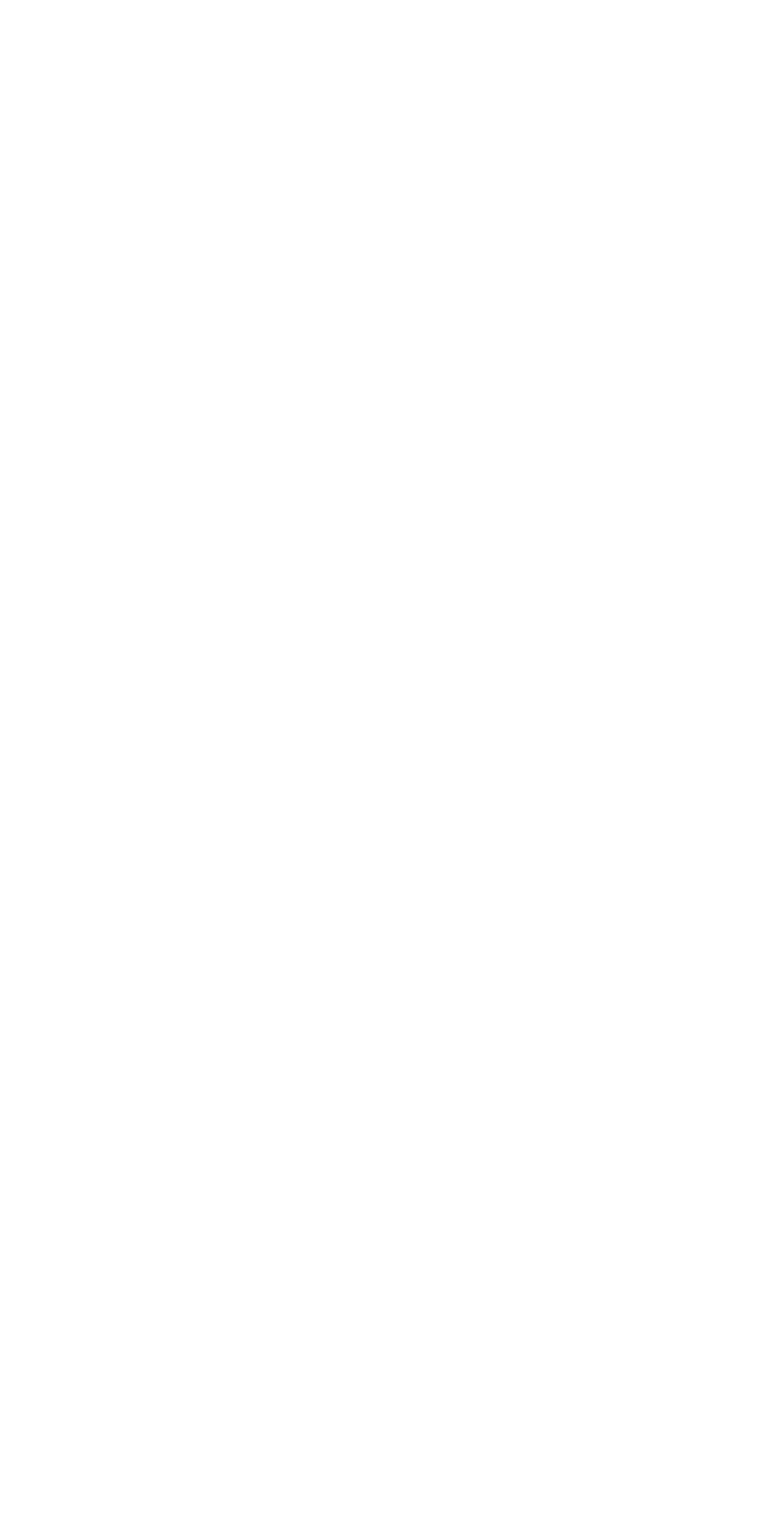
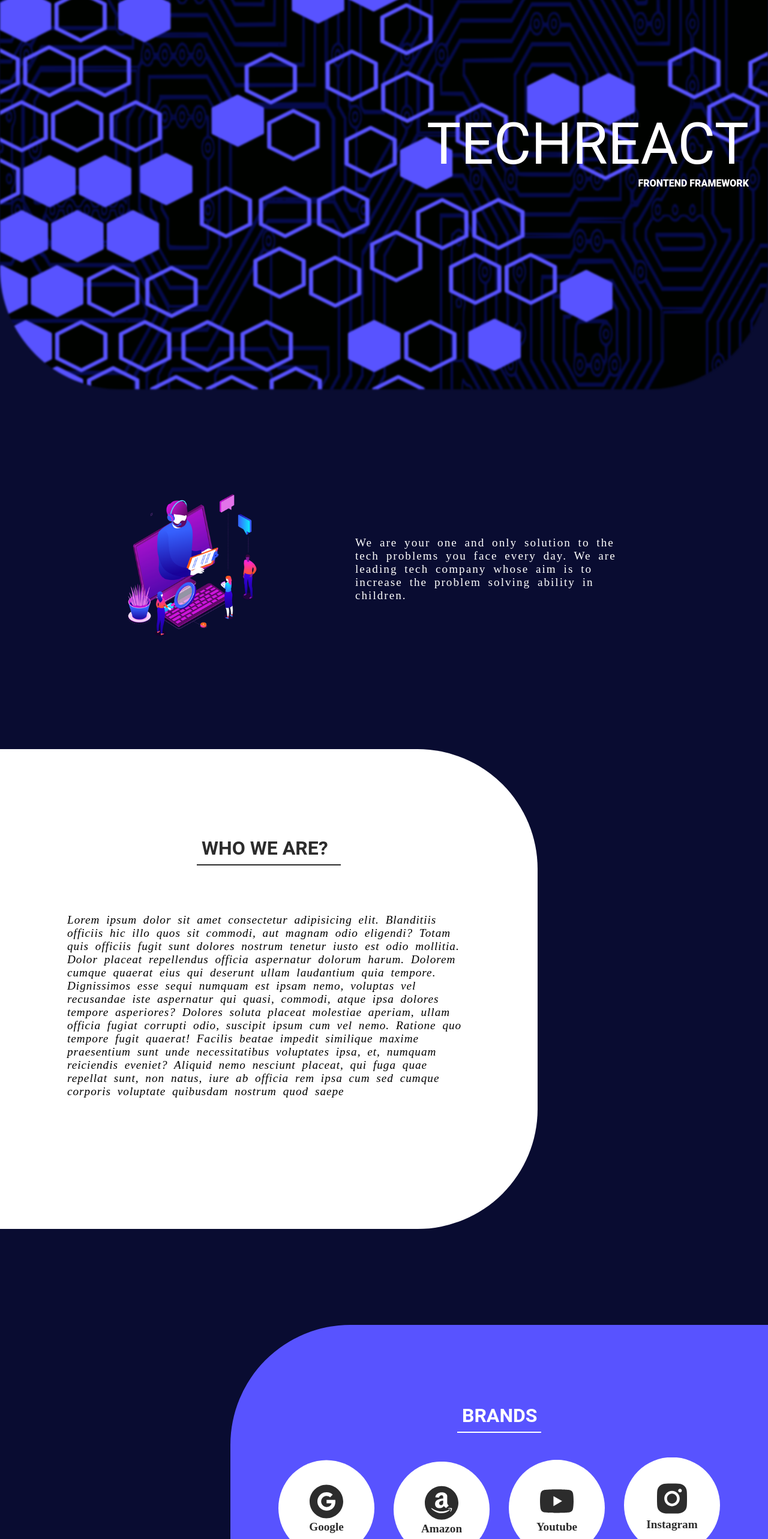
Before and after one commit to goyalh4164/React, a React (Create React App) app in the folder project1/: page / in a window 1280 px wide. Shown: the part 234-2800 px from the top of the page at 60% size. Before the commit the page ends 800 px from the top, so only its background shows below. Built offline with nearby package versions, Linux system fonts and the light colour scheme.

Commit message:
Home component done

```diff
--- a/project1/src/App.js
+++ b/project1/src/App.js
@@ -1,15 +1,17 @@
 import {BrowserRouter as Router ,Route ,Routes} from "react-router-dom"
 import Header from "./components/Header";
-
+import Home from "./components/Home";
 // styling imports
 import "./styles/app.scss"
 import "./styles/header.scss"
+import "./styles/home.scss"
+
 function App() {
   return (
     <Router>
       <Header/>
       <Routes>
-        <Route path="/" element={<div>hello</div>}/>
+        <Route path="/" element={<Home/>}/>
       </Routes>
     </Router>
   );
--- /dev/null
+++ b/project1/src/components/Home.jsx
@@ -0,0 +1,98 @@
+import React from 'react'
+import vg from "../assets/2.webp";
+import {
+    AiFillGoogleCircle,
+    AiFillAmazonCircle,
+    AiFillYoutube,
+    AiFillInstagram,
+  } from "react-icons/ai";
+
+const Home = () => {
+  return (
+    <>
+    <div className='home'>
+        <main>
+            <h1>TechReact</h1>
+            <p>Frontend Framework</p>
+        </main>
+    </div>
+
+    <div className="home2">
+        <img src={vg} alt="Graphics" />
+        <div>
+          <p>
+            We are your one and only solution to the tech problems you face
+            every day. We are leading tech company whose aim is to increase the
+            problem solving ability in children.
+          </p>
+        </div>
+    </div>
+    <div className="home3" id="about">
+        <div>
+          <h1>Who we are?</h1>
+          <p>
+            Lorem ipsum dolor sit amet consectetur adipisicing elit. Blanditiis
+            officiis hic illo quos sit commodi, aut magnam odio eligendi? Totam
+            quis officiis fugit sunt dolores nostrum tenetur iusto est odio
+            mollitia. Dolor placeat repellendus officia aspernatur dolorum
+            harum. Dolorem cumque quaerat eius qui deserunt ullam laudantium
+            quia tempore. Dignissimos esse sequi numquam est ipsam nemo,
+            voluptas vel recusandae iste aspernatur qui quasi, commodi, atque
+            ipsa dolores tempore asperiores? Dolores soluta placeat molestiae
+            aperiam, ullam officia fugiat corrupti odio, suscipit ipsum cum vel
+            nemo. Ratione quo tempore fugit quaerat! Facilis beatae impedit
+            similique maxime praesentium sunt unde necessitatibus voluptates
+            ipsa, et, numquam reiciendis eveniet? Aliquid nemo nesciunt placeat,
+            qui fuga quae repellat sunt, non natus, iure ab officia rem ipsa cum
+            sed cumque corporis voluptate quibusdam nostrum quod saepe
+          </p>
+        </div>
+      </div>
+      <div className="home4" id="brands">
+        <div>
+          <h1>Brands</h1>
+
+          <article>
+            <div
+              style={{
+                animationDelay: "0.3s",
+              }}
+            >
+              <AiFillGoogleCircle />
+              <p>Google</p>
+            </div>
+
+            <div
+              style={{
+                animationDelay: "0.5s",
+              }}
+            >
+              <AiFillAmazonCircle />
+              <p>Amazon</p>
+            </div>
+
+            <div
+              style={{
+                animationDelay: "0.7s",
+              }}
+            >
+              <AiFillYoutube />
+              <p>Youtube</p>
+            </div>
+
+            <div
+              style={{
+                animationDelay: "1s",
+              }}
+            >
+              <AiFillInstagram />
+              <p>Instagram</p>
+            </div>
+          </article>
+        </div>
+      </div>
+    </>
+  )
+}
+
+export default Home
--- /dev/null
+++ b/project1/src/styles/home.scss
@@ -0,0 +1,174 @@
+@import "colors";
+
+.home {
+  width: 100%;
+  height: 100vh;
+  background-color: $second;
+  border-radius: 0 0 200px 200px;
+
+  > main {
+    position: absolute;
+    text-transform: uppercase;
+    display: flex;
+    flex-direction: column;
+    align-items: flex-end;
+    width: 100%;
+    height: 100%;
+    padding: 2rem;
+    justify-content: center;
+
+    h1 {
+      font: 400 6rem $text1;
+      color: $first;
+    }
+    p {
+      font: 900 1rem $text1;
+      color: $first;
+    }
+  }
+
+  &::before {
+    content: "";
+    width: 100%;
+    height: 100%;
+    position: absolute;
+    background: no-repeat center/auto url("../assets/1.png");
+    filter: blur(1.5px);
+    border-radius: 0 0 200px 200px;
+  }
+}
+
+.home2 {
+  width: 100%;
+  height: 100vh;
+  background-color: $second;
+  padding: 500px 0;
+  display: flex;
+  align-items: center;
+  justify-content: center;
+  margin-top: -200px;
+
+  > img {
+    width: 30%;
+    animation: imgUp 0.7s linear infinite alternate;
+  }
+
+  > div {
+    width: 50%;
+    display: flex;
+    flex-direction: column;
+    justify-content: center;
+    align-items: center;
+    padding: 5rem;
+    height: 100vh;
+
+    p {
+      color: $first;
+      letter-spacing: 2px;
+      word-spacing: 5px;
+      font: 100 1.2rem $text2;
+    }
+  }
+}
+
+@keyframes imgUp {
+  to {
+    transform: translateY(-10px);
+  }
+}
+
+.home3 {
+  width: 100%;
+  height: 120vh;
+  background-color: $second;
+  margin-top: -200px;
+  display: flex;
+
+  > div {
+    width: 70%;
+    height: 100vh;
+    background-color: $first;
+    border-radius: 0 200px 200px 0;
+    display: flex;
+    flex-direction: column;
+    align-items: center;
+    justify-content: center;
+    padding: 2rem;
+
+    > h1 {
+      text-transform: uppercase;
+      border-bottom: 2px solid $dark;
+      padding: 0.5rem;
+      width: 15rem;
+      color: $dark;
+    }
+
+    > p {
+      padding: 5rem;
+      letter-spacing: 1px;
+      word-spacing: 5px;
+      line-height: 170%;
+      font: italic 100 1.2rem $text2;
+    }
+  }
+}
+
+.home4 {
+  width: 100%;
+  height: 100vh;
+  background-color: $second;
+  display: flex;
+  justify-content: flex-end;
+
+  > div {
+    background-color: $third;
+    border-radius: 200px 0 0 200px;
+    width: 70%;
+    height: 70vh;
+    padding: 2rem;
+    display: flex;
+    flex-direction: column;
+    align-items: center;
+    justify-content: center;
+
+    > h1 {
+      color: $first;
+      text-transform: uppercase;
+      width: 140px;
+      border-bottom: 2px solid $first;
+      padding: 0.5rem;
+    }
+
+    > article {
+      display: flex;
+      margin: 2rem 0;
+      flex-wrap: wrap;
+      justify-content: center;
+      > div {
+        animation: imgUp 0.7s linear infinite alternate;
+        margin: 1rem;
+        height: 10rem;
+        width: 10rem;
+        background-color: $first;
+        border-radius: 50%;
+        display: flex;
+        flex-direction: column;
+        align-items: center;
+        justify-content: center;
+        color: $dark;
+        cursor: pointer;
+        transition: all 0.5s;
+        &:hover {
+          filter: invert(1);
+        }
+
+        svg {
+          font-size: 4rem;
+        }
+        p {
+          font: 900 1.2rem $text2;
+        }
+      }
+    }
+  }
+}
```
